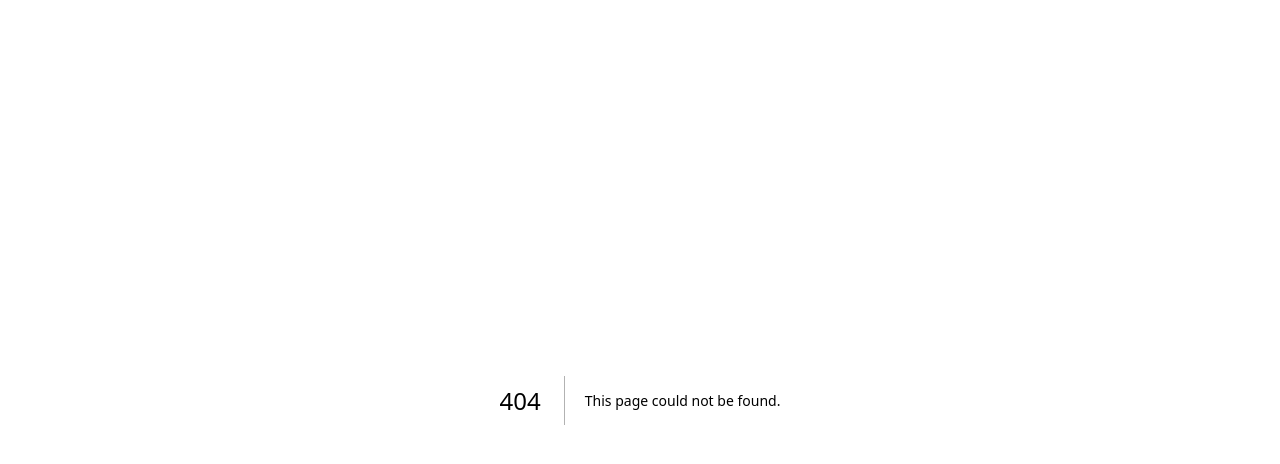
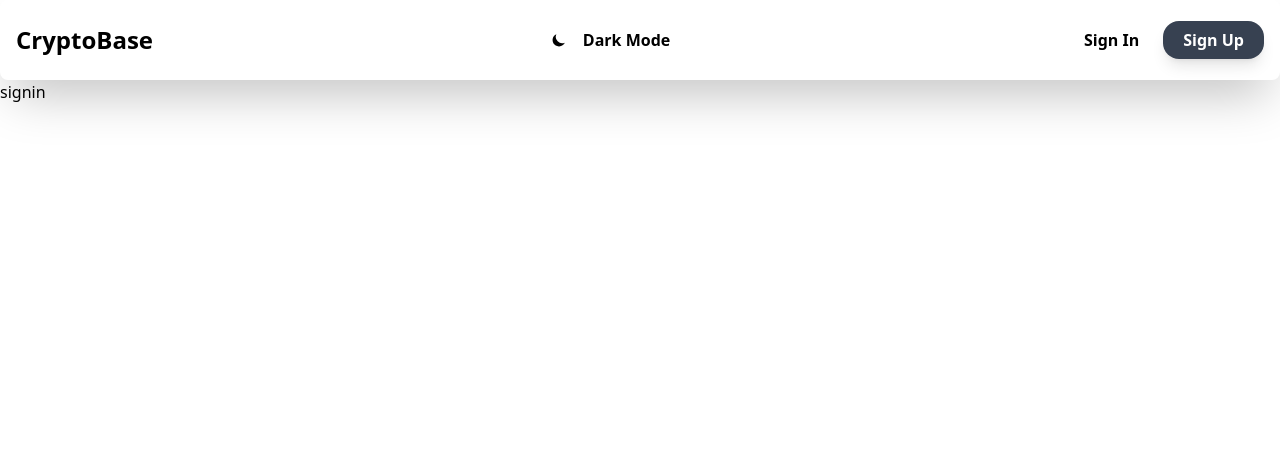
Before and after one commit to chibokaxavier/crypto-app, a Next.js app: page /signin in a window 1280 px wide. Before the commit this address had no page. Shown: the top 464 px of the page. Built offline with nearby package versions, Linux system fonts and the light colour scheme.

Commit message:
NAVBAR COMPLETED, UP NEXT IS TO FETCH THE COINS

```diff
--- /dev/null
+++ b/components/Layout.jsx
@@ -0,0 +1,15 @@
+import React from 'react'
+import Navbar from './Navbar'
+
+const Layout = ({children}) => {
+
+  return (
+    <div className=''>
+        <Navbar/>
+        {children}
+
+    </div>
+  )
+}
+
+export default Layout
--- /dev/null
+++ b/components/Navbar.jsx
@@ -0,0 +1,70 @@
+import Link from "next/link";
+import React, { useState } from "react";
+import { HiMoon } from "react-icons/hi";
+import { AiOutlineClose, AiOutlineMenu } from "react-icons/ai";
+
+const Navbar = () => {
+    const [nav,setNav]= useState(false)
+    const handleNav = ()=>{
+        setNav(!nav);
+    }
+  return (
+    <div className="w-[100%] shadow-2xl rounded-lg mx-auto flex items-center justify-between h-20 font-bold px-4">
+      <Link href={"/"}>
+        <h1 className="text-2xl">CryptoBase</h1>
+      </Link>
+      <div className="hidden md:flex md:items-center md:space-x-4 cursor-pointer ">
+        <HiMoon />
+        <span>Dark Mode</span>
+      </div>
+      <div className="hidden md:block">
+        <Link href="/signin" className="p-4 hover:text-accent">
+          Sign In
+        </Link>
+        <Link
+          href="/signup"
+          className="px-5 py-2 bg-gray-700 rounded-2xl hover:shadow-2xl text-white items-center ml-2 shadow-lg "
+        >
+          Sign Up
+        </Link>
+      </div>
+      <div onClick={handleNav} className="block md:hidden cursor-pointer z-10 mr-4">
+       {nav ?  <AiOutlineClose size={25} />: <AiOutlineMenu size={25} />}
+      </div>
+
+      {/* mobile menu */}
+      <div className={nav?"md:hidden fixed left-0 top-20 flex flex-col justify-between w-full  h-[70%] ease-in duration-300  z-10" : "fixed left-[-100%] top-20 flex flex-col justify-between w-full  h-[70%] ease-in duration-300  z-10 "}>
+        <ul className="w-full p-4 ">
+          <li className="border-b py-6">
+            <Link href="/">Home</Link>
+          </li>
+          <li className="border-b py-6">
+            <Link href="/">Account</Link>
+          </li>
+          <li className="py-6">
+            <div className="flex items-center space-x-4 cursor-pointer ">
+              <HiMoon />
+              <span>Dark Mode</span>
+            </div>
+          </li>
+        </ul>
+        <div className="flex flex-col w-full p-4 ">
+          <Link href="signin">
+            {" "}
+            <button className="w-full my-2 p-3 bg-slate-400 rounded-2xl shadow-xl">
+              Sign In
+            </button>{" "}
+          </Link>
+          <Link href="signup">
+            {" "}
+            <button className="w-full my-2 p-3  bg-blue-700 rounded-2xl shadow-xl">
+              Sign Up
+            </button>{" "}
+          </Link>
+        </div>
+      </div>
+    </div>
+  );
+};
+
+export default Navbar;
--- a/package.json
+++ b/package.json
@@ -16,6 +16,7 @@
     "postcss": "8.4.24",
     "react": "18.2.0",
     "react-dom": "18.2.0",
+    "react-icons": "^4.9.0",
     "tailwindcss": "3.3.2"
   }
 }
--- a/pages/_app.js
+++ b/pages/_app.js
@@ -1,5 +1,10 @@
+import Layout from '@/components/Layout'
 import '@/styles/globals.css'
 
 export default function App({ Component, pageProps }) {
-  return <Component {...pageProps} />
+  return (
+  <Layout>
+  <Component {...pageProps} />
+  </Layout>
+  )
 }
--- a/pages/index.js
+++ b/pages/index.js
@@ -3,7 +3,7 @@
 export default function Home() {
   return (
     <main>
-      <div className="bg-red-700">
+      <div className=" min-h-screen">
 
       </div>
     </main>
--- /dev/null
+++ b/pages/signin.jsx
@@ -0,0 +1,9 @@
+import React from 'react'
+
+const signin = () => {
+  return (
+    <div>signin</div>
+  )
+}
+
+export default signin
--- /dev/null
+++ b/pages/signup.jsx
@@ -0,0 +1,9 @@
+import React from 'react'
+
+const signup = () => {
+  return (
+    <div>signup</div>
+  )
+}
+
+export default signup
```
Also changed, not shown: 1 other file (tests, documents, lock files or other folders).
